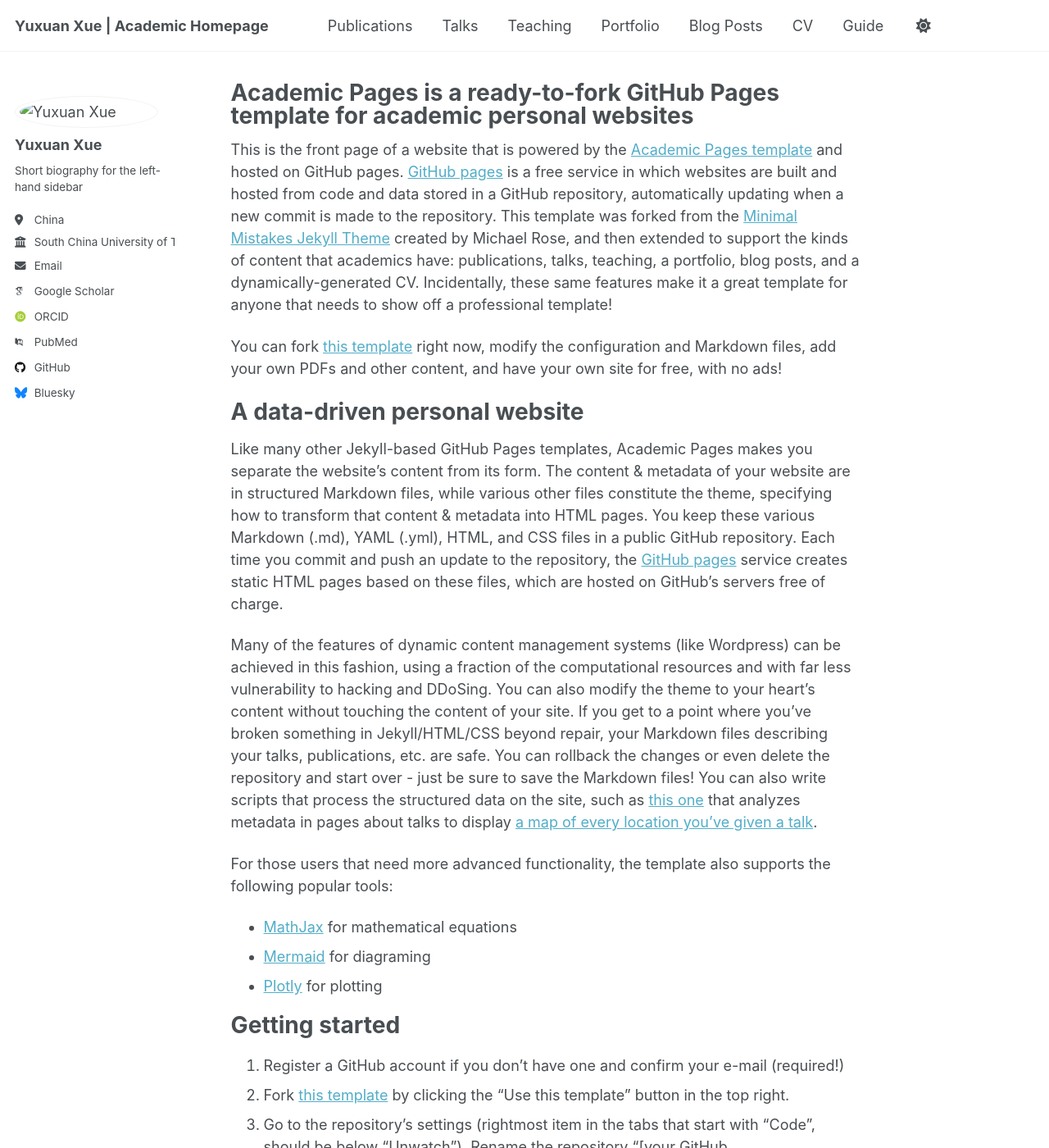
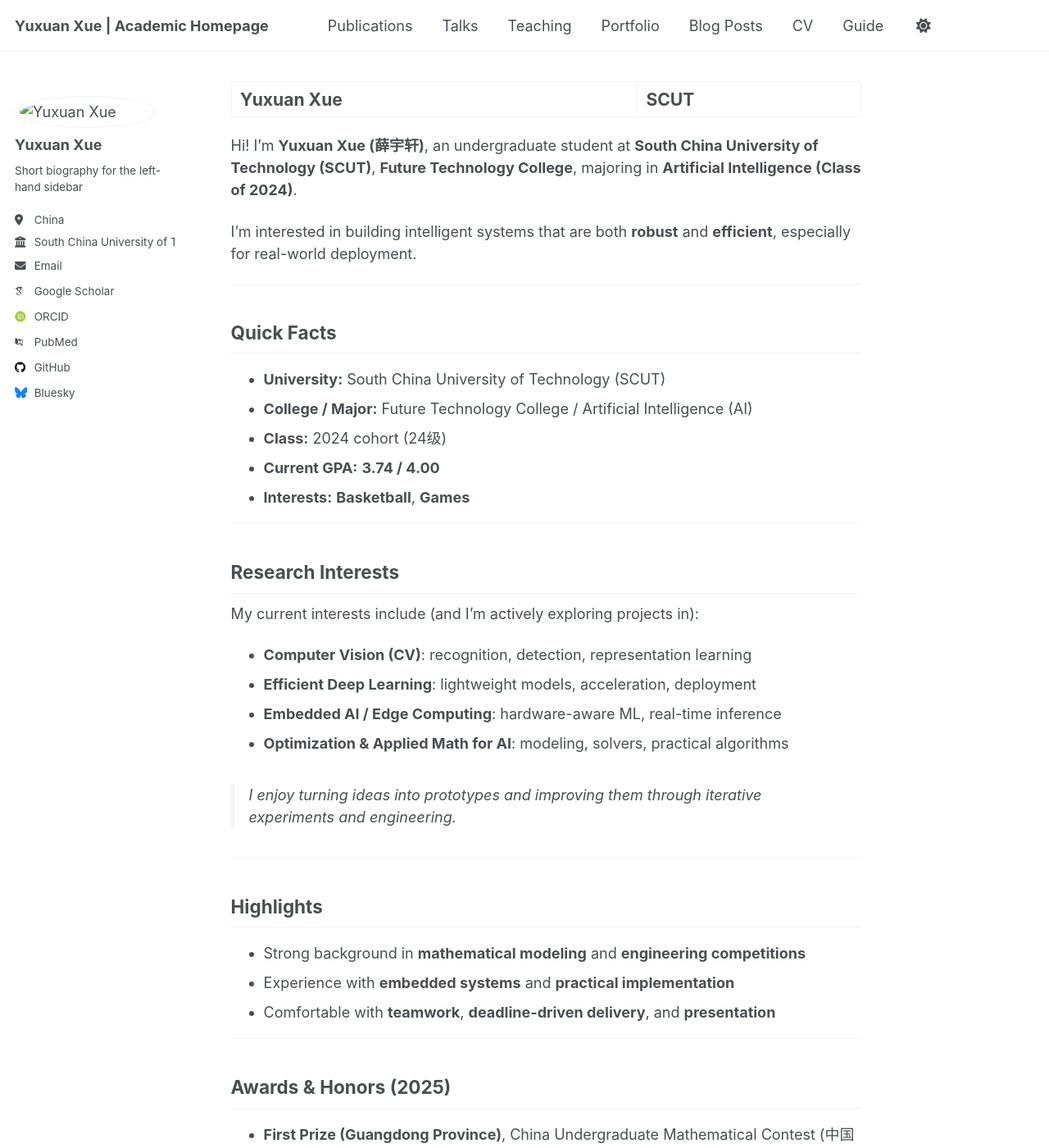
Before and after one commit to SCUTxyx/SCUTxyx.github.io, a Jekyll site: the page built from _pages/about.md, in a window 1280 px wide and 1400 px high. Shown: the whole window at 82% size. Built offline with Jekyll 4.4.1, drawn with Linux system fonts in a browser that asks for light colours; some web fonts are replaced; a script that is not in the unit is left out; some of the changed text lies outside the part shown.

Commit message:
Update about.md

```diff
--- a/_pages/about.md
+++ b/_pages/about.md
@@ -1,56 +1,74 @@
 ---
 permalink: /
-title: "Academic Pages is a ready-to-fork GitHub Pages template for academic personal websites"
+title: "Yuxuan Xue | SCUT"
 author_profile: true
 redirect_from:
   - /about/
   - /about.html
 ---
 
-This is the front page of a website that is powered by the [Academic Pages template](https://github.com/academicpages/academicpages.github.io) and hosted on GitHub pages. [GitHub pages](https://pages.github.com) is a free service in which websites are built and hosted from code and data stored in a GitHub repository, automatically updating when a new commit is made to the repository. This template was forked from the [Minimal Mistakes Jekyll Theme](https://mmistakes.github.io/minimal-mistakes/) created by Michael Rose, and then extended to support the kinds of content that academics have: publications, talks, teaching, a portfolio, blog posts, and a dynamically-generated CV. Incidentally, these same features make it a great template for anyone that needs to show off a professional template!
+Hi! I’m **Yuxuan Xue (薛宇轩)**, an undergraduate student at **South China University of Technology (SCUT)**, **Future Technology College**, majoring in **Artificial Intelligence (Class of 2024)**.
 
- You can fork [this template](https://github.com/academicpages/academicpages.github.io) right now, modify the configuration and Markdown files, add your own PDFs and other content, and have your own site for free, with no ads!
+I’m interested in building intelligent systems that are both **robust** and **efficient**, especially for real-world deployment.
 
-A data-driven personal website
-======
-Like many other Jekyll-based GitHub Pages templates, Academic Pages makes you separate the website's content from its form. The content & metadata of your website are in structured Markdown files, while various other files constitute the theme, specifying how to transform that content & metadata into HTML pages. You keep these various Markdown (.md), YAML (.yml), HTML, and CSS files in a public GitHub repository. Each time you commit and push an update to the repository, the [GitHub pages](https://pages.github.com/) service creates static HTML pages based on these files, which are hosted on GitHub's servers free of charge.
+---
 
-Many of the features of dynamic content management systems (like Wordpress) can be achieved in this fashion, using a fraction of the computational resources and with far less vulnerability to hacking and DDoSing. You can also modify the theme to your heart's content without touching the content of your site. If you get to a point where you've broken something in Jekyll/HTML/CSS beyond repair, your Markdown files describing your talks, publications, etc. are safe. You can rollback the changes or even delete the repository and start over - just be sure to save the Markdown files! You can also write scripts that process the structured data on the site, such as [this one](https://github.com/academicpages/academicpages.github.io/blob/master/talkmap.ipynb) that analyzes metadata in pages about talks to display [a map of every location you've given a talk](https://academicpages.github.io/talkmap.html).
+## Quick Facts
 
-For those users that need more advanced functionality, the template also supports the following popular tools:
-- [MathJax](https://www.mathjax.org/) for mathematical equations
-- [Mermaid](https://mermaid.js.org/) for diagraming
-- [Plotly](https://plotly.com/javascript/) for plotting
+- **University:** South China University of Technology (SCUT)
+- **College / Major:** Future Technology College / Artificial Intelligence (AI)
+- **Class:** 2024 cohort (24级)
+- **Current GPA:** **3.74 / 4.00**
+- **Interests:** **Basketball**, **Games**
 
-Getting started
-======
-1. Register a GitHub account if you don't have one and confirm your e-mail (required!)
-1. Fork [this template](https://github.com/academicpages/academicpages.github.io) by clicking the "Use this template" button in the top right.
-1. Go to the repository's settings (rightmost item in the tabs that start with "Code", should be below "Unwatch"). Rename the repository "[your GitHub username].github.io", which will also be your website's URL.
-1. Set site-wide configuration and create content & metadata (see below -- also see [this set of diffs](https://archive.is/3TPas) showing what files were changed to set up [an example site](https://getorg-testacct.github.io) for a user with the username "getorg-testacct")
-1. Upload any files (like PDFs, .zip files, etc.) to the files/ directory. They will appear at https://[your GitHub username].github.io/files/example.pdf.
-1. Check status by going to the repository settings, in the "GitHub pages" section
+---
 
-Site-wide configuration
-------
-The main configuration file for the site is in the base directory in [_config.yml](https://github.com/academicpages/academicpages.github.io/blob/master/_config.yml), which defines the content in the sidebars and other site-wide features. You will need to replace the default variables with ones about yourself and your site's github repository. The configuration file for the top menu is in [_data/navigation.yml](https://github.com/academicpages/academicpages.github.io/blob/master/_data/navigation.yml). For example, if you don't have a portfolio or blog posts, you can remove those items from that navigation.yml file to remove them from the header.
+## Research Interests
 
-Create content & metadata
-------
-For site content, there is one Markdown file for each type of content, which are stored in directories like _publications, _talks, _posts, _teaching, or _pages. For example, each talk is a Markdown file in the [_talks directory](https://github.com/academicpages/academicpages.github.io/tree/master/_talks). At the top of each Markdown file is structured data in YAML about the talk, which the theme will parse to do lots of cool stuff. The same structured data about a talk is used to generate the list of talks on the [Talks page](https://academicpages.github.io/talks), each [individual page](https://academicpages.github.io/talks/2012-03-01-talk-1) for specific talks, the talks section for the [CV page](https://academicpages.github.io/cv), and the [map of places you've given a talk](https://academicpages.github.io/talkmap.html) (if you run this [python file](https://github.com/academicpages/academicpages.github.io/blob/master/talkmap.py) or [Jupyter notebook](https://github.com/academicpages/academicpages.github.io/blob/master/talkmap.ipynb), which creates the HTML for the map based on the contents of the _talks directory).
+My current interests include (and I’m actively exploring projects in):
 
-**Markdown generator**
+- **Computer Vision (CV)**: recognition, detection, representation learning
+- **Efficient Deep Learning**: lightweight models, acceleration, deployment
+- **Embedded AI / Edge Computing**: hardware-aware ML, real-time inference
+- **Optimization & Applied Math for AI**: modeling, solvers, practical algorithms
 
-The repository includes [a set of Jupyter notebooks](https://github.com/academicpages/academicpages.github.io/tree/master/markdown_generator
-) that converts a CSV containing structured data about talks or presentations into individual Markdown files that will be properly formatted for the Academic Pages template. The sample CSVs in that directory are the ones I used to create my own personal website at stuartgeiger.com. My usual workflow is that I keep a spreadsheet of my publications and talks, then run the code in these notebooks to generate the Markdown files, then commit and push them to the GitHub repository.
+> I enjoy turning ideas into prototypes and improving them through iterative experiments and engineering.
 
-How to edit your site's GitHub repository
-------
-Many people use a git client to create files on their local computer and then push them to GitHub's servers. If you are not familiar with git, you can directly edit these configuration and Markdown files directly in the github.com interface. Navigate to a file (like [this one](https://github.com/academicpages/academicpages.github.io/blob/master/_talks/2012-03-01-talk-1.md) and click the pencil icon in the top right of the content preview (to the right of the "Raw | Blame | History" buttons). You can delete a file by clicking the trashcan icon to the right of the pencil icon. You can also create new files or upload files by navigating to a directory and clicking the "Create new file" or "Upload files" buttons.
+---
 
-Example: editing a Markdown file for a talk
-![Editing a Markdown file for a talk](/images/editing-talk.png)
+## Highlights
 
-For more info
-------
-More info about configuring Academic Pages can be found in [the guide](https://academicpages.github.io/markdown/), the [growing wiki](https://github.com/academicpages/academicpages.github.io/wiki), and you can always [ask a question on GitHub](https://github.com/academicpages/academicpages.github.io/discussions). The [guides for the Minimal Mistakes theme](https://mmistakes.github.io/minimal-mistakes/docs/configuration/) (which this theme was forked from) might also be helpful.
+- Strong background in **mathematical modeling** and **engineering competitions**
+- Experience with **embedded systems** and **practical implementation**
+- Comfortable with **teamwork**, **deadline-driven delivery**, and **presentation**
+
+---
+
+## Awards & Honors (2025)
+
+- **First Prize (Guangdong Province)**, China Undergraduate Mathematical Contest (中国大学生数学竞赛广东省一等奖)
+- **Third Prize (Guangdong Province)**, China Undergraduate Mathematical Modeling Contest (中国大学生数学建模大赛广东省三等奖)
+- **Second Prize (Guangdong Province)**, Electronic Design Contest (电子设计竞赛广东省二等奖)
+- **Second Prize (South China Regional)**, National Embedded Competition (全国嵌入式大赛南部赛区二等奖)
+- **Third-Class Scholarship**, South China University of Technology (华南理工大学校奖学金三等奖)
+
+---
+
+## Publications / Manuscripts
+
+- **[Under Review]** *A Computer Vision paper submitted to CVPR (2nd author).*
+  *(Details available upon request.)*
+
+---
+
+## Contact
+
+- Email: *(add your email in `_config.yml` so it shows in the sidebar)*
+- GitHub: *(add your GitHub username in `_config.yml`)*
+
+---
+
+## More
+
+You can find my projects, notes, and updates in the navigation bar (e.g., **Portfolio / Blog / CV**).
+If you’d like to collaborate on **CV**, **edge AI**, or **embedded + ML**, feel free to reach out.
```
